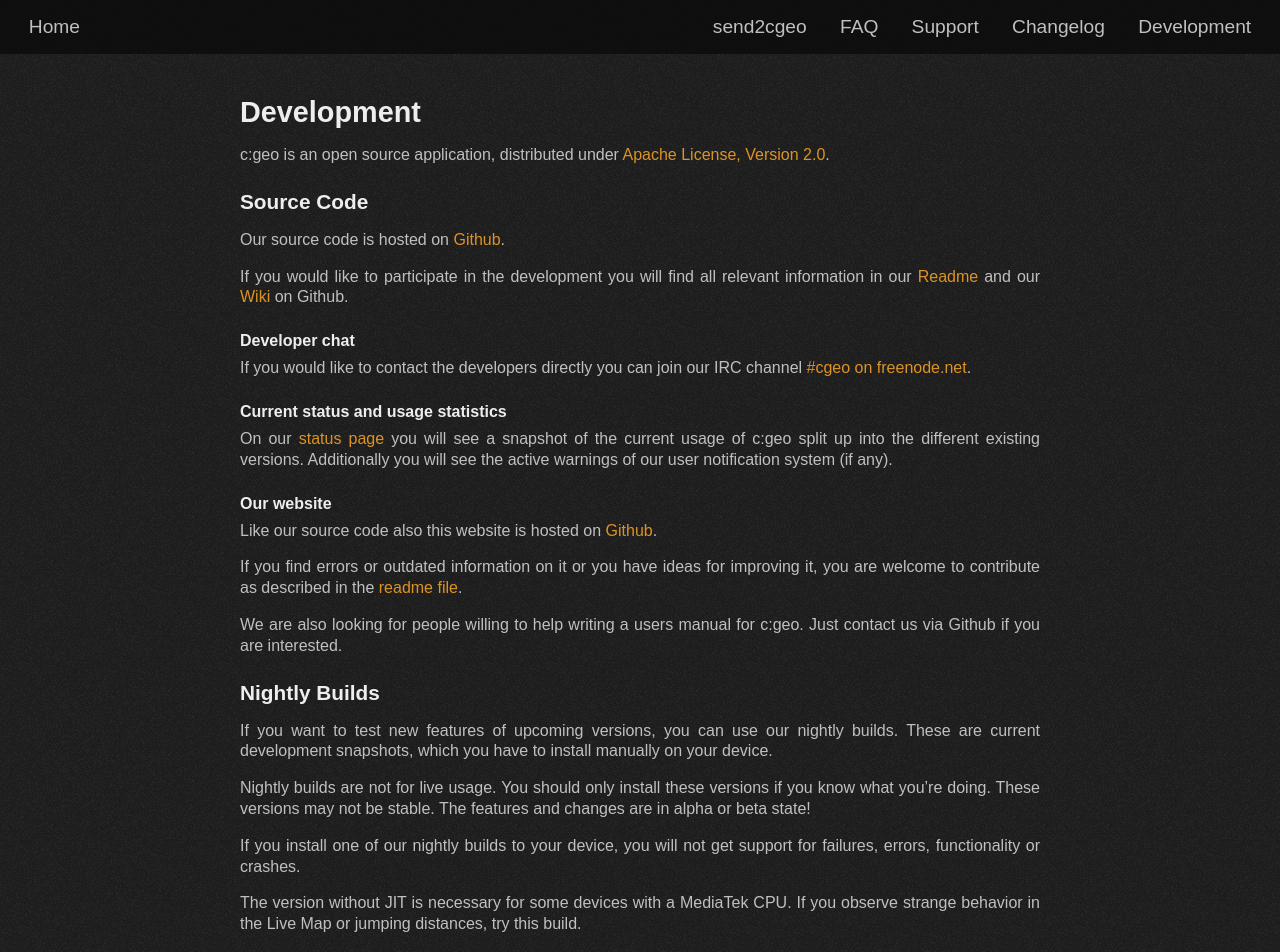
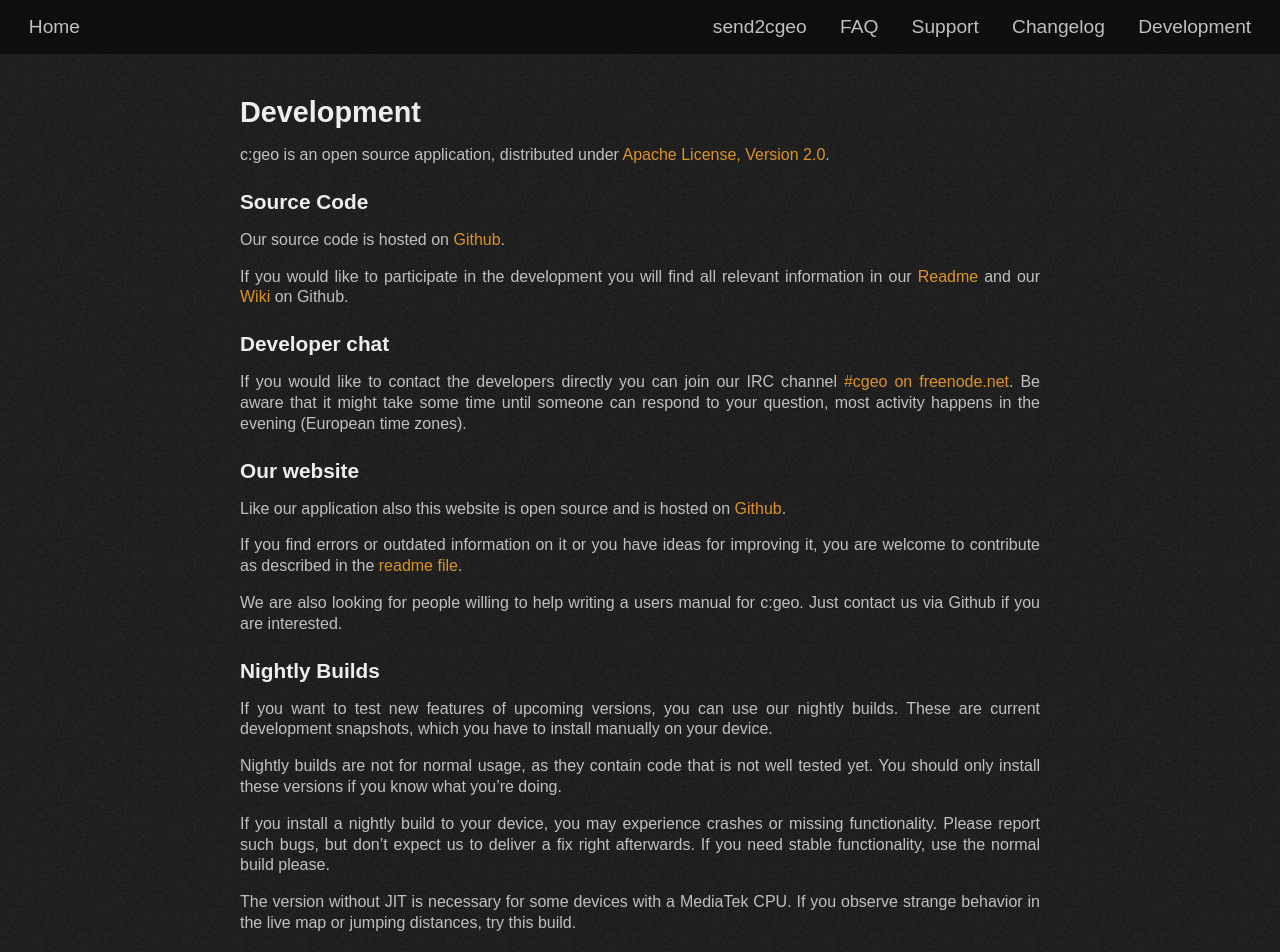
Before and after one commit to cgeo/cgeo.github.io, a Jekyll site: the page built from development.md, in a window 1280 px wide and 1400 px high. Shown: the top 952 px of the window. Built offline with Jekyll 4.4.1, drawn with Linux system fonts in a browser that asks for light colours; some web fonts are replaced; some of the changed text lies outside the part shown.

Commit message:
Update development.md
reorder some chapters, use only 2 levels of hierarchy, reword some parts

```diff
--- a/development.md
+++ b/development.md
@@ -13,18 +13,13 @@
 
 If you would like to participate in the development you will find all relevant information in our [Readme](https://github.com/cgeo/cgeo/blob/master/README.md) and our [Wiki](https://github.com/cgeo/cgeo/wiki) on Github.
 
-### Developer chat
+## Developer chat
 
-If you would like to contact the developers directly you can join our IRC channel [#cgeo on freenode.net](https://webchat.freenode.net/?channels=%23cgeo).
+If you would like to contact the developers directly you can join our IRC channel [#cgeo on freenode.net](https://webchat.freenode.net/?channels=%23cgeo). Be aware that it might take some time until someone can respond to your question, most activity happens in the evening (European time zones).
 
-### Current status and usage statistics
+## Our website
 
-On our [status page](/status.html) you will see a snapshot of the current usage of c:geo split up into the different existing versions.
-Additionally you will see the active warnings of our user notification system (if any).
-
-### Our website
-
-Like our source code also this website is hosted on [Github](https://github.com/cgeo/cgeo.github.io).
+Like our application also this website is open source and is hosted on [Github](https://github.com/cgeo/cgeo.github.io).
 
 If you find errors or outdated information on it or you have ideas for improving it, you are welcome to contribute as described in the [readme file](https://github.com/cgeo/cgeo.github.io/blob/master/README.md).
 
@@ -34,12 +29,11 @@
 
 If you want to test new features of upcoming versions, you can use our nightly builds. These are current development snapshots, which you have to install manually on your device.
 
-Nightly builds are not for live usage. You should only install these versions if you know what you're doing. These versions may not be stable. The features and changes are in alpha or beta state!
+Nightly builds are not for normal usage, as they contain code that is not well tested yet. You should only install these versions if you know what you're doing.
 
-If you install one of our nightly builds to your device, you will not get support for failures, errors, functionality or crashes.
+If you install a nightly build to your device, you may experience crashes or missing functionality. Please report such bugs, but don't expect us to deliver a fix right afterwards. If you need stable functionality, use the normal build please.
 
-The version without JIT is necessary for some devices with a MediaTek CPU. If you observe strange behavior in the Live Map or jumping distances, try this build.
-
+The version without JIT is necessary for some devices with a MediaTek CPU. If you observe strange behavior in the live map or jumping distances, try this build.
 
 ### Download Nightly Builds
 
```
Also changed, not shown: other parts of development.md (+8 -7 lines).
